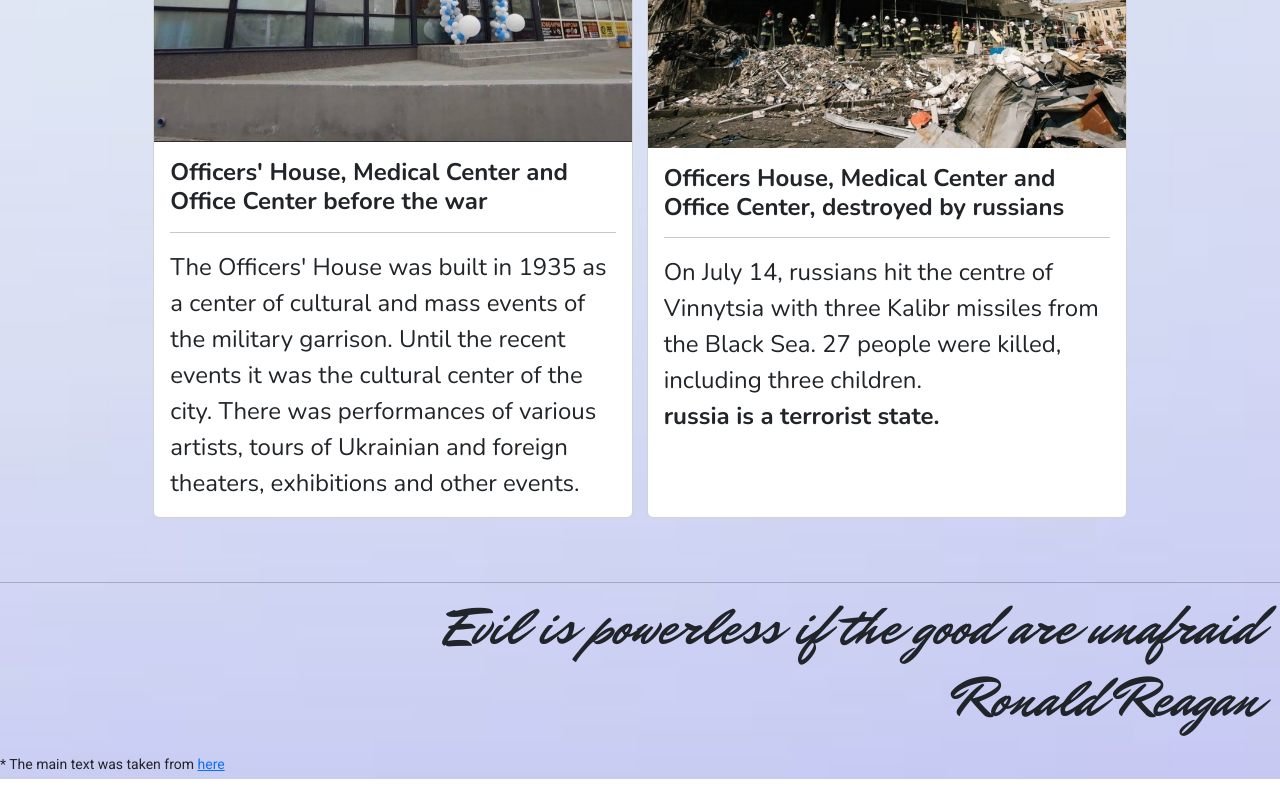
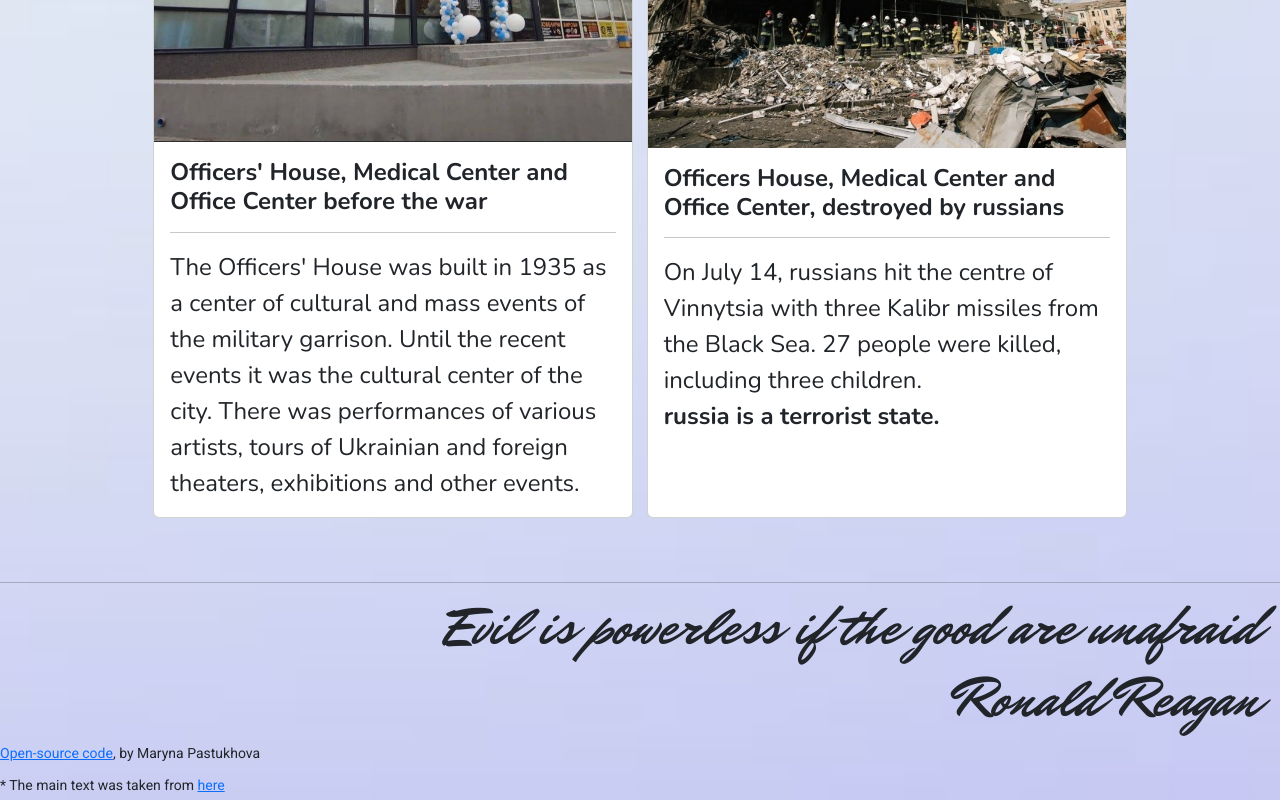
Before and after one commit to maryurpast/my-city, a plain HTML site: page index.html in a window 1280 px wide. Shown: the part 4339-5139 px from the top of the page. Before the commit the page ends 5118 px from the top, so only its background shows below. Drawn offline with nearby package versions, Linux system fonts and the light colour scheme.

Commit message:
git commit -a -m "Added github reference"

```diff
--- a/index.html
+++ b/index.html
@@ -249,7 +249,9 @@
       <hr />
       <p>Evil is powerless if the good are unafraid</p>
       <p>Ronald Reagan</p>
-
+	  <span class="d-block">
+          <a href="https://github.com/maryurpast/weather-app" target="_blank">Open-source code</a>, by Maryna Pastukhova
+        </span>
       <span
         >* The main text was taken from
         <a href="https://ukrainetrek.com/vinnitsa-city" target="_blank">here</a>
```
